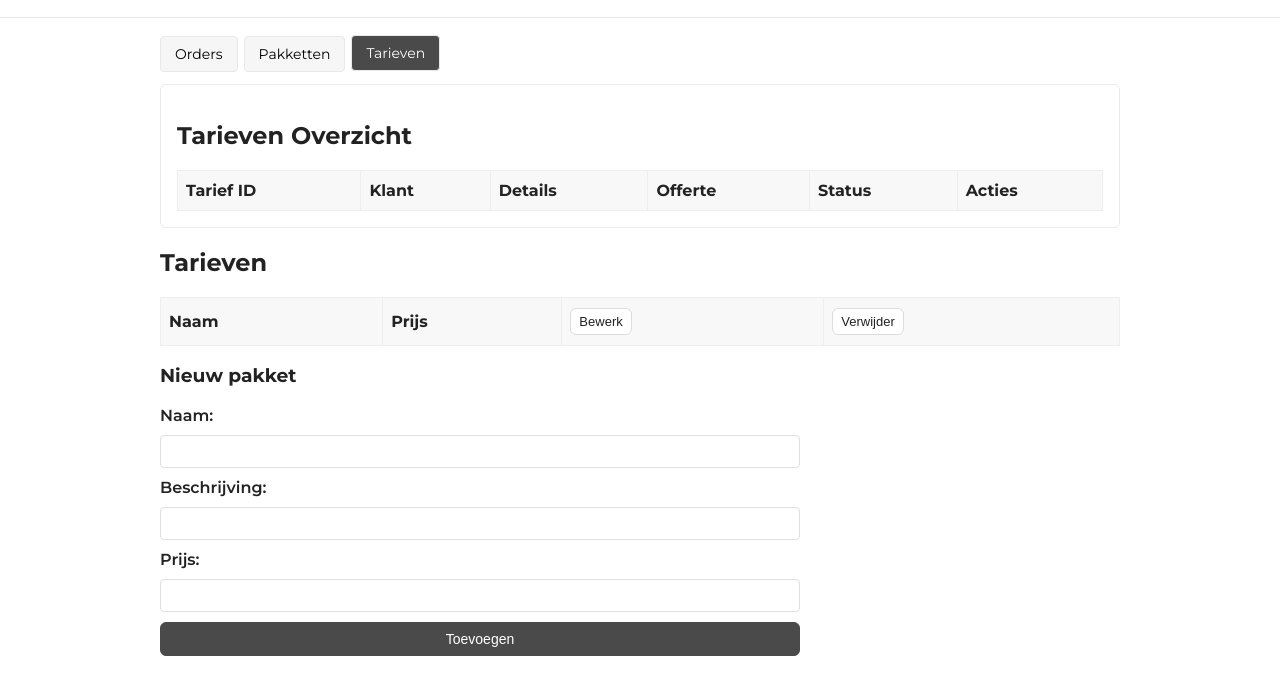
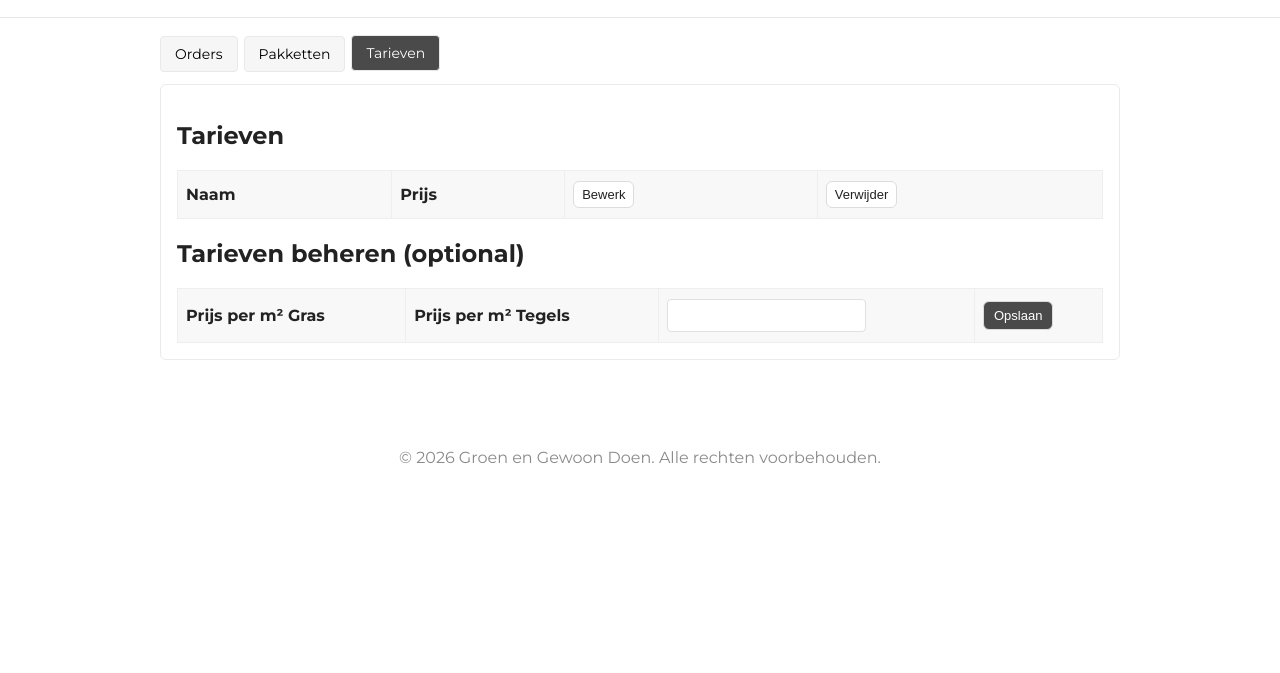
Before and after one commit to sanderhd/groen-en-gewoon-doen, a website: page admin.html in a window 1280 px wide. Both pictures are taken after a click on the button "Tarieven". Shown: the part 85-758 px from the top of the page. Drawn offline with Linux system fonts and the light colour scheme.

Commit message:
update admin panel & install npm dependencies

```diff
--- a/admin.html
+++ b/admin.html
@@ -48,56 +48,20 @@
                 </tbody>
             </table>
         </div>
+
         <div id="Tab2" class="tabcontent">
-            <h2>Pakketten Overzicht</h2>
+            <h3>Nieuw pakket</h3>
+
             <table>
                 <thead>
                     <tr>
                         <th>Pakket ID</th>
                         <th>Klant</th>
-                        <th>Details</th>
-                        <th>Offerte</th>
-                        <th>Status</th>
-                        <th>Acties</th>
-                    </tr>
-                </thead>
-                <tbody>
-                </tbody>
-            </table>
-        </div>
-        <div id="Tab3" class="tabcontent">
-            <h2>Tarieven Overzicht</h2>
-            <table>
-                <thead>
-                    <tr>
-                        <th>Tarief ID</th>
-                        <th>Klant</th>
-                        <th>Details</th>
-                        <th>Offerte</th>
-                        <th>Status</th>
-                        <th>Acties</th>
-                    </tr>
-                </thead>
-                <tbody>
-                </tbody>
-            </table>
-        </div>
-
-        <div class="">
-            <h2>Tarieven</h2>
-
-            <table>
-                <thead>
-                    <tr>
-                        <th>Naam</th>
-                        <th>Prijs</th>
                         <th><button class="btn small">Bewerk</button></th>
                         <th><button class="btn small">Verwijder</button></th>
                     </tr>
                 </thead>
             </table>
-
-            <h3>Nieuw pakket</h3>
 
             <form action="">
                 <label for="naam">Naam:</label>
@@ -113,7 +77,20 @@
             </form>
         </div>
 
-        <div class="">
+        <div id="Tab3" class="tabcontent">
+            <h2>Tarieven</h2>
+
+            <table>
+                <thead>
+                    <tr>
+                        <th>Naam</th>
+                        <th>Prijs</th>
+                        <th><button class="btn small">Bewerk</button></th>
+                        <th><button class="btn small">Verwijder</button></th>
+                    </tr>
+                </thead>
+            </table>
+
             <h2>Tarieven beheren (optional)</h2>
 
             <table>
--- a/package.json
+++ b/package.json
@@ -19,5 +19,10 @@
   "main": "server.js",
   "scripts": {
     "test": "echo \"Error: no test specified\" && exit 1"
+  },
+  "dependencies": {
+    "body-parser": "^2.2.2",
+    "cors": "^2.8.6",
+    "express": "^5.2.1"
   }
 }
```
Also changed, not shown: 1 other file.
